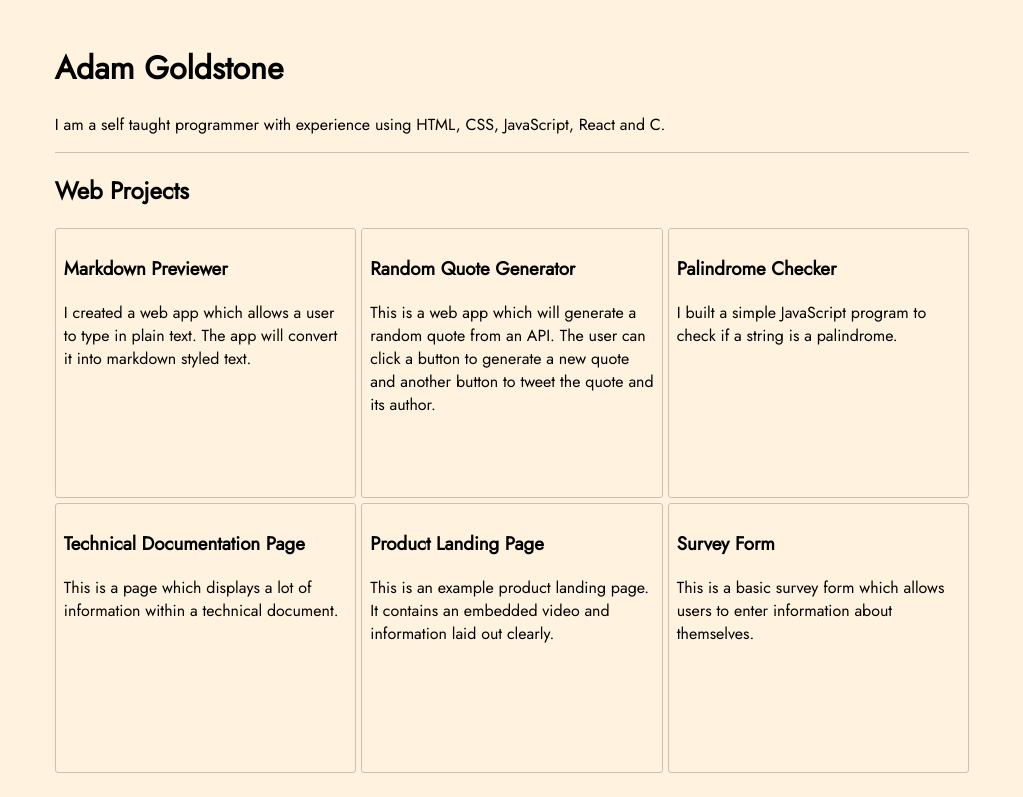
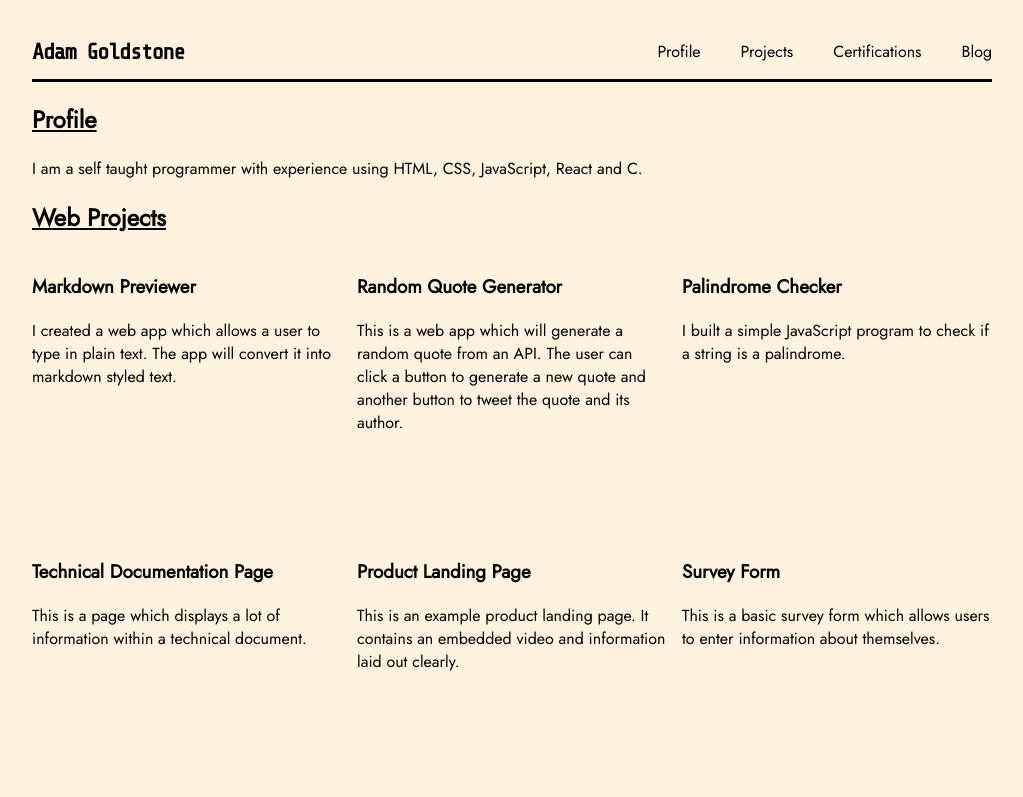
Before and after one commit to agoldstone93/portfolio, a React (Create React App) app: page / in a window 1280 px wide. Shown: the top 797 px of the page, without its empty margins (128-1151 px from the left). Built offline with nearby package versions, Linux system fonts and the light colour scheme; the HTML template or start-up script is replaced by a standard one.

Commit message:
updated header, removed boxes

```diff
--- a/src/App.css
+++ b/src/App.css
@@ -1,21 +1,20 @@
 @import url("https://fonts.googleapis.com/css2?family=Jost&display=swap");
+@import url('https://fonts.googleapis.com/css2?family=Share+Tech+Mono&display=swap');
 
 body {
-	padding: 1.5em 0 4em 0;
 	background-color: #fff3e0;
 	font-family: "Jost", sans-serif;
+}
+
+h2 {
+	text-decoration: underline;
+}
+
+main {
+	padding: 1.5em 10em 4em 10em;
 }
 
 a {
 	color: black;
 	text-decoration: none;
 }
-
-.container {
-	display: grid;
-	grid-template-columns: repeat(7, 1fr);
-}
-
-.content {
-	grid-column: 2/7;
-}
--- a/src/App.js
+++ b/src/App.js
@@ -3,6 +3,7 @@ import ReactDOM from 'react-dom';
 import './App.css';
 
 import Header from './components/Header';
+import Profile from './components/Profile';
 import Course from './components/Course';
 import Project from './components/Project';
 
@@ -32,15 +33,17 @@ export default function App() {
 	));
 	return (
 		<div className="container">
-			<div className="content">
+			<main className="content">
 				<Header />
-				<h2>Web Projects</h2>
+				<h2 id='profile'>Profile</h2>
+				<Profile />
+				<h2 id='projects'>Web Projects</h2>
 				<div className="project-container">{projectComponents}</div>
 				<h2>Algorithm Scripting Projects</h2>
 				<div className="project-container">{algorithmComponents}</div>
-				<h2 className="section-heading">Courses Completed</h2>
+				<h2 id='courses' className="section-heading">Courses Completed</h2>
 				<div>{coursesComponents}</div>
-			</div>
+			</main>
 		</div>
 	);
 }
--- a/src/components/Header.css
+++ b/src/components/Header.css
@@ -1,3 +1,26 @@
 .header {
-	border-bottom: 1px solid #ccc0ae;
+	border-bottom: 3px solid #000;
+	display: flex;
+	margin-right: auto;
+	margin-bottom: 0;
+	align-items: center;
 }
+
+.logo {
+	font-size: 22px;
+	font-weight: 700;
+	font-family: "Share Tech Mono", monospace;
+	letter-spacing: -1px;
+}
+
+.menu {
+	display: flex;
+	text-decoration: none;
+	list-style-type: none;
+	margin-right: 0;
+	margin-left: auto;
+}
+
+.menu > li {
+	padding-left: 40px;
+}
--- a/src/components/Header.js
+++ b/src/components/Header.js
@@ -4,11 +4,13 @@ import './Header.css';
 export default function Header() {
     return (
         <div className='header'>
-            <h1>Adam Goldstone</h1>
-            <p>
-                I am a self taught programmer with experience using HTML, CSS, JavaScript,
-                React and C.
-            </p>
+            <div className='logo'>Adam Goldstone</div>
+            <ul className='menu'>
+                <li><a href='#profile'>Profile</a></li>
+                <li><a href='#projects'>Projects</a></li>
+                <li><a href='#courses'>Certifications</a></li>
+                <li>Blog</li>
+            </ul>
         </div>
     )
 }
--- /dev/null
+++ b/src/components/Profile.js
@@ -0,0 +1,10 @@
+import React from "react";
+
+export default function Profile() {
+    return (
+        <p>
+            I am a self taught programmer with experience using HTML, CSS, JavaScript,
+            React and C.
+        </p>
+    )
+}
--- a/src/components/Project.css
+++ b/src/components/Project.css
@@ -17,17 +17,22 @@
 
 .project-container {
 	display: grid;
-    gap: 5px;
+    gap: 15px;
 }
 
 .project-item {
-	border: 1px solid #ccc0ae;
+	/* border: 1px solid #ccc0ae;
 	padding: 0.5em;
-	border-radius: 3px;
+	border-radius: 3px; */
 }
 
 .project-item:hover {
-	transform: translate(0px, 1px);
+	/* transform: translate(0px, 1px);
 	transition-duration: 0.3s;
-	box-shadow: 0px 1px 5px #c2c2c2;
+	box-shadow: 0px 1px 5px #c2c2c2; */
+	transition-duration: 0.3s;
+	text-decoration: underline;
 }
+
+.project-header {
+}
--- a/src/components/Project.js
+++ b/src/components/Project.js
@@ -3,9 +3,11 @@ import './Project.css'
 
 export default function Project(props) {
 	return (
-		<a className="project-item" href={props.url} target="_blank" rel="noopener noreferrer">
-			<h3>{props.name}</h3>
+		<div>
+			<a className="project-item" href={props.url} target="_blank" rel="noopener noreferrer">
+				<h3 className='project-header'>{props.name}</h3>
+			</a>
 			<p>{props.description}</p>
-		</a>
+		</div>
 	);
 }
```
